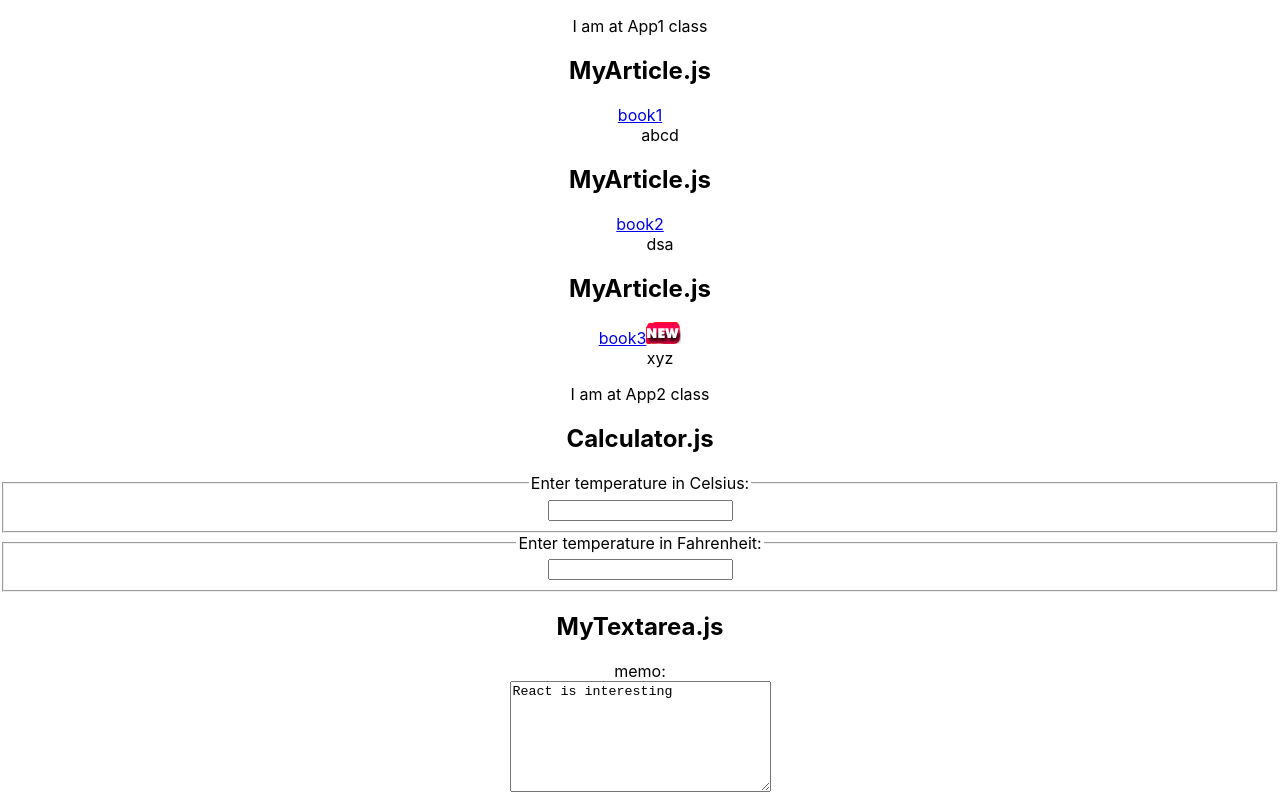
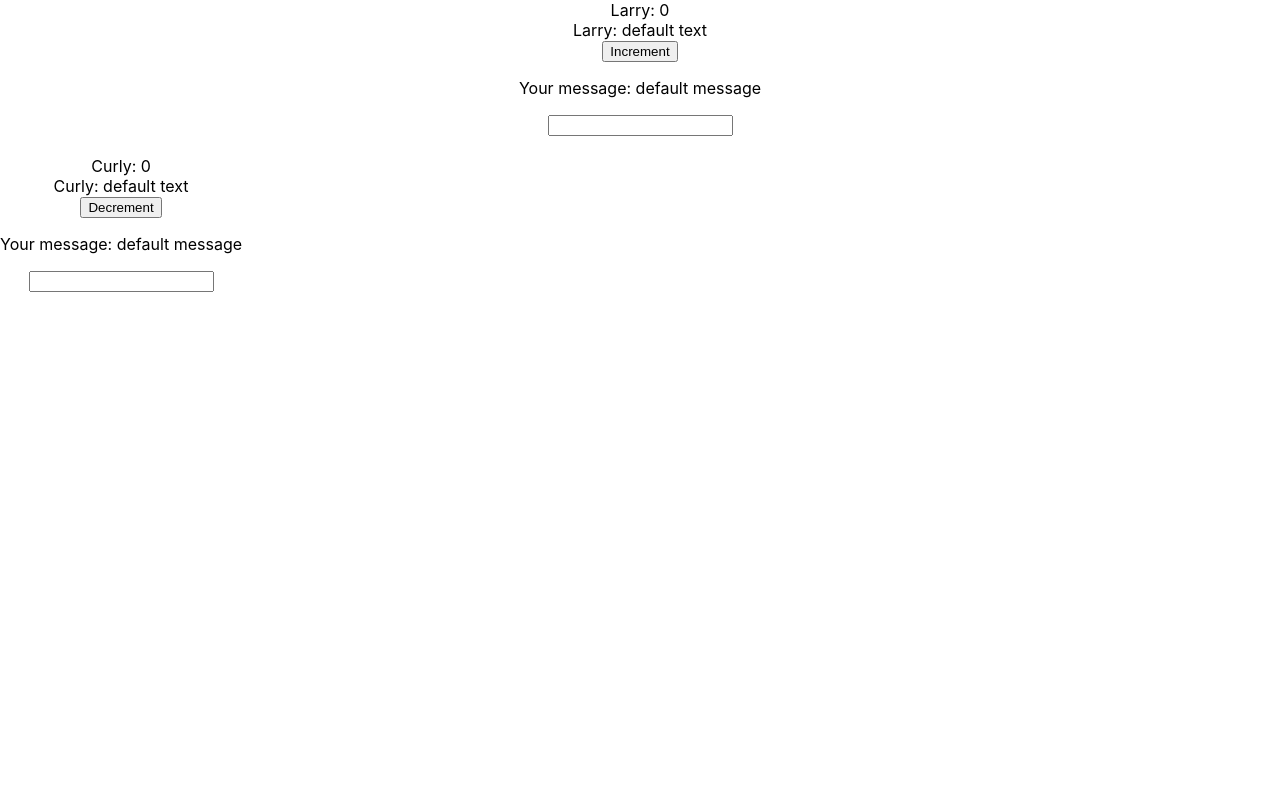
Before and after one commit to takanoha001/react-app, a React (Create React App) app: page / in a window 1280 px wide. Shown: the top 800 px of the page. Built offline with nearby package versions, Linux system fonts and the light colour scheme.

Commit message:
global shared variable. input text example

```diff
--- a/src/App.js
+++ b/src/App.js
@@ -2,15 +2,19 @@ import React, { Component } from "react";
 
 import App2 from "./App2";
 import App1 from "./App1";
+import App3 from "./App3";
 
 // class
 
 export default class App extends Component {
   render() {
     return (
+      // <div className="App">
+      //   <App1 />
+      //   <App2 />
+      // </div>
       <div className="App">
-        <App1 />
-        <App2 />
+        <App3 />
       </div>
     );
   }
--- a/src/App2.js
+++ b/src/App2.js
@@ -16,6 +16,7 @@ import StateHook from "./component/StateHook.js";
 import FunctionalComponent from "./component/FunctionalComponent.js";
 import TestStateMachine from "./component/TestStateMachine";
 import TestSystem from "./component/TestSystem";
+import MyInterval from "./component/MyInterval";
 
 // class
 export default class App2 extends Component {
@@ -23,7 +24,9 @@ export default class App2 extends Component {
     return (
       <div className="App2">
         <p>I am at App2 class </p>
+        <MyRadio />
 
+        {/* <MyInterval />
         <Calculator />
         <MyTextarea />
         <MyTextareaOut />
@@ -41,6 +44,7 @@ export default class App2 extends Component {
         <FunctionalComponent countA={5} countB={20} propsOnlyValue={1000}>
           {"functinoal compo "}
         </FunctionalComponent>
+        */}
       </div>
     );
   }
--- a/src/App3.js
+++ b/src/App3.js
@@ -13,7 +13,7 @@ const App3 = () => {
       <Larry />
       <Curly />
 
-      <div style={{ marginTop: 50 }}>
+      {/* <div style={{ marginTop: 50 }}>
         Larry, Curly, Moe, and Curly Jr. all display the <i>same</i>, shared,
         global variable - "count". When it gets updated, the display is
         refreshed <i>everywhere</i>.
@@ -37,7 +37,7 @@ const App3 = () => {
         Once that custom Hook is loaded into the global object, all other
         components merely need to import "global" in order to have access to
         useCounter()'s state variables and update methods.
-      </div>
+      </div> */}
     </>
   );
 };
--- a/src/component/TempeartureInput.js
+++ b/src/component/TempeartureInput.js
@@ -21,6 +21,7 @@ export default class TemperatureInput extends React.Component {
     const scale = this.props.scale;
     return (
       <fieldset>
+        <h2>TempeartureInput.js</h2>
         <legend>Enter temperature in {scaleNames[scale]}:</legend>
         <input value={temperature} onChange={this.handleChange} />
       </fieldset>
--- a/src/curly.js
+++ b/src/curly.js
@@ -6,8 +6,17 @@ export default function Curly() {
     <div style={{ marginBottom: 20 }}>
       <div style={{ float: "left" }}>
         <div>Curly: {global.counter.count}</div>
+        <div>Curly: {global.counter.text}</div>
         <div>
           <button onClick={global.counter.decrement}>Decrement</button>
+        </div>
+
+        <div>
+          <p>Your message: {global.counter.message}</p>
+          <input
+            type="text"
+            onChange={(e) => global.counter.setMessage(e.target.value)}
+          />
         </div>
       </div>
     </div>
--- a/src/larry.js
+++ b/src/larry.js
@@ -5,8 +5,18 @@ export default function Larry() {
   return (
     <div style={{ marginBottom: 20 }}>
       <div>Larry: {global.counter.count}</div>
+      <div>Larry: {global.counter.text}</div>
+
       <div>
         <button onClick={global.counter.increment}>Increment</button>
+      </div>
+
+      <div>
+        <p>Your message: {global.counter.message}</p>
+        <input
+          type="text"
+          onChange={(e) => global.counter.setMessage(e.target.value)}
+        />
       </div>
     </div>
   );
--- a/src/use.counter.js
+++ b/src/use.counter.js
@@ -2,14 +2,16 @@ import { useState } from "react";
 
 export default function useCounter() {
   const [count, setCount] = useState(0);
+  const decrement = () => setCount(count - 1);
+  const increment = () => setCount(count + 1);
+  const invert = () => setCount(count * -1);
+  const reset = () => setCount(0);
 
-  const decrement = () => setCount(count - 1);
+  const [text, setText] = useState("default text");
 
-  const increment = () => setCount(count + 1);
+  const [message, setMessage] = useState("default message");
 
-  const invert = () => setCount(count * -1);
-
-  const reset = () => setCount(0);
+  const writeText = (txt) => setText(txt);
 
   return {
     count,
@@ -17,5 +19,11 @@ export default function useCounter() {
     increment,
     invert,
     reset,
+
+    text,
+    writeText,
+
+    message,
+    setMessage,
   };
 }
```
